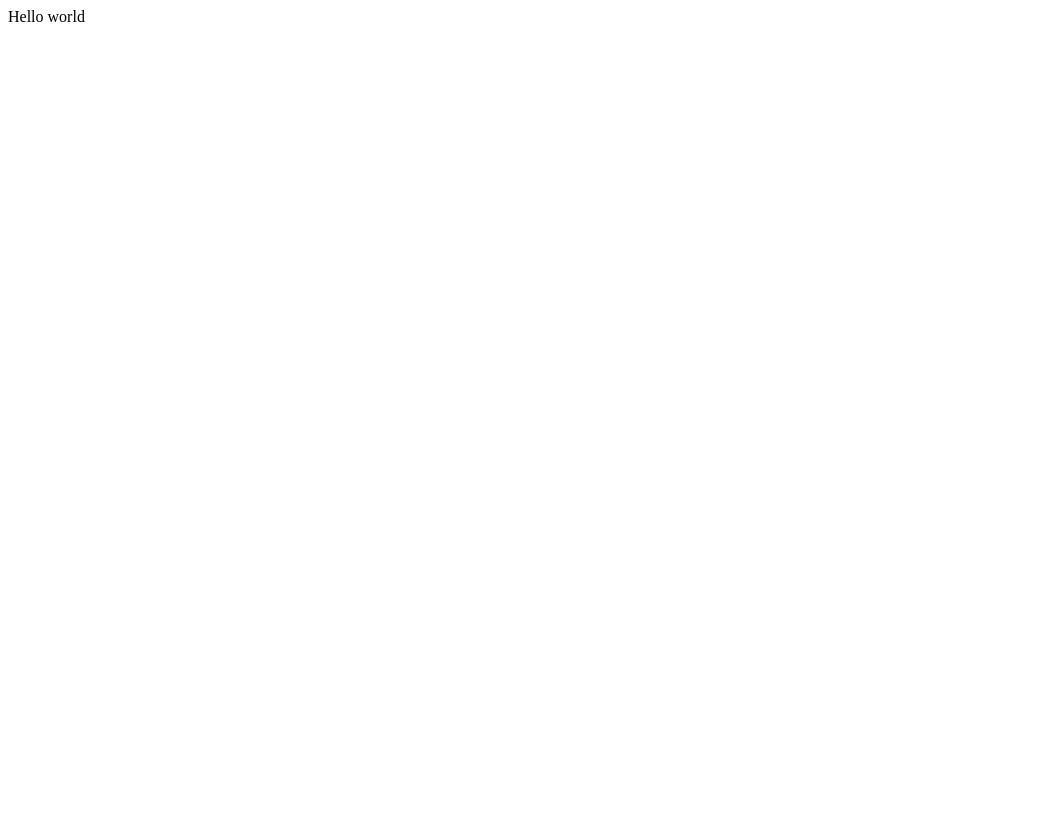
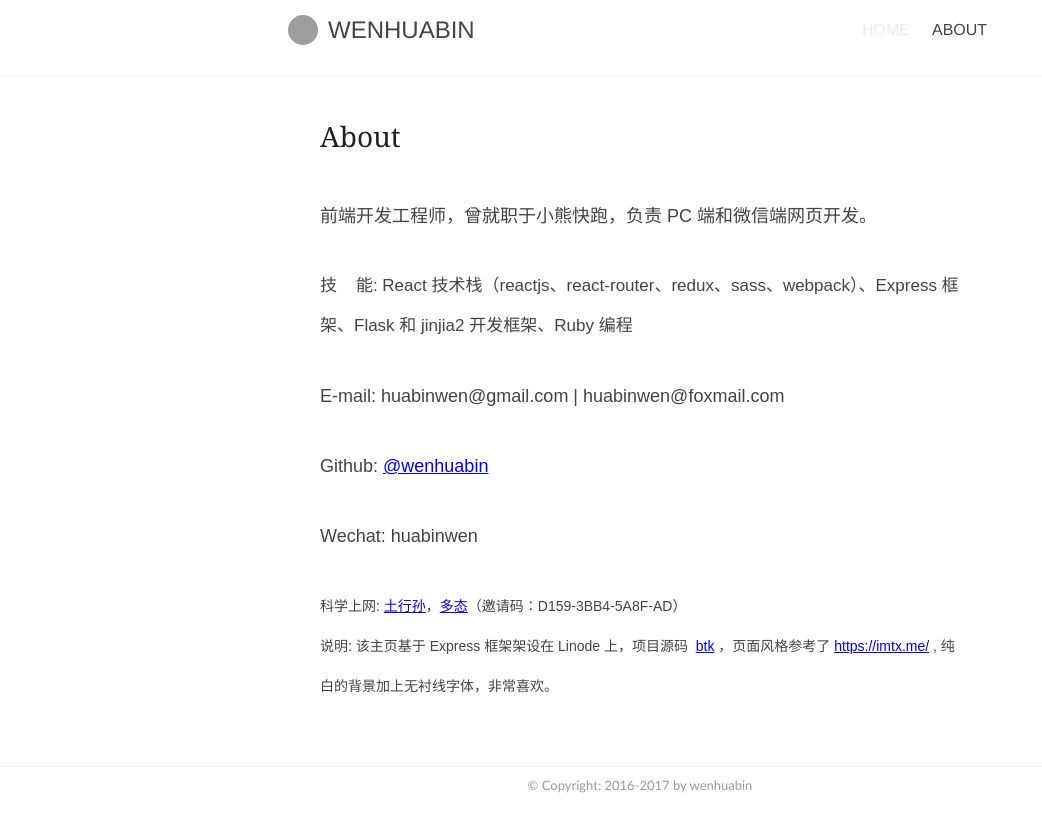
Before and after one commit to wenhuabin/wenhuabin.github.io, a plain HTML site: page index.html in a window 1280 px wide. Shown: the whole page, without its empty margins (0-1042 px from the left). Drawn offline with Linux system fonts and the light colour scheme; grey boxes are pictures that could not be loaded.

Commit message:
添加主页

```diff
--- /dev/null
+++ b/0.e1191d8680856d918a0b.css
@@ -0,0 +1,135 @@
+html {
+  position: absolute;
+  left: 0;
+  right: 0;
+  top: 0;
+  bottom: 0;
+  max-width: 640rem;
+  margin: 0 auto;
+  min-height: 100%; }
+
+table {
+  border-collapse: collapse; }
+  table th,
+  table td {
+    padding: 0; }
+
+body {
+  font-family: 'Microsoft Yahei', Helvetica, sans-serif;
+  min-height: 100%;
+  background-color: #fff;
+  margin: 0 auto; }
+
+ul {
+  padding: 0;
+  margin: 0; }
+
+li {
+  list-style: none; }
+
+button,
+input {
+  border: 0;
+  outline: 0;
+  padding: 0;
+  margin: 0; }
+
+button:disabled,
+input[type='button']:disabled {
+  color: #666 !important;
+  background-color: #ddd !important; }
+
+input {
+  -webkit-appearance: none; }
+
+.page {
+  margin: 0;
+  height: 100%;
+  padding-top: 15px;
+  overflow: hidden; }
+  .page .header {
+    margin: auto;
+    width: 55%;
+    height: 30px;
+    color: #444;
+    font-family: "Avenir Next","Avenir","Helvetica Neue",sans-serif;
+    text-transform: uppercase;
+    text-decoration: none;
+    overflow: hidden; }
+  .page .line {
+    margin-top: 30px;
+    height: 0;
+    border-bottom: 1px solid #f5f5f5; }
+  .page .footer {
+    margin-top: 30px;
+    width: 100%;
+    padding: 10px 0 20px;
+    text-align: center;
+    border-top: 1px solid #eee;
+    color: #999;
+    font-size: 13px;
+    font-family: "Optima","Helvetica Neue",sans-serif; }
+
+.header .bike,
+.header .brand,
+.header .nav-home,
+.header .nav-about {
+  height: 30px;
+  position: relative;
+  display: inline-block;
+  line-height: 30px; }
+
+.header .bike {
+  float: left;
+  width: 30px;
+  height: 30px;
+  border-radius: 30px; }
+
+.header .brand {
+  margin-left: 10px;
+  float: left;
+  font-size: 24px;
+  font-weight: 300; }
+
+.header .nav-home,
+.header .nav-about {
+  width: 60px;
+  margin-left: 10px;
+  float: right;
+  font-size: 16px;
+  cursor: pointer; }
+
+.header .nav-home {
+  opacity: 0.1; }
+
+.header .nav-home:hover {
+  opacity: 1; }
+
+.header .nav-about:hover {
+  font-size: 17px; }
+
+.profile {
+  margin: auto;
+  width: 50%;
+  height: auto;
+  overflow: hidden; }
+  .profile .about {
+    margin: 30px 0 20px;
+    line-height: 60px;
+    font-size: 28px;
+    font-weight: 300;
+    font-family: "Georgia","Xin Gothic","PingFang SC","Hiragino Sans GB","Droid Sans Fallback","Microsoft YaHei",sans-serif;
+    color: #222223; }
+  .profile .detail {
+    margin: 30px 0 30px;
+    font-size: 18px;
+    line-height: 40px;
+    font-family: "Lora","Xin Gothic","PingFang SC","Hiragino Sans GB","Droid Sans Fallback","Microsoft YaHei",sans-serif;
+    color: #444443; }
+  .profile .skill {
+    font-size: 17px; }
+  .profile .state,
+  .profile .shadow {
+    font-size: 14px; }
+  .profile .shadow {
+    margin-bottom: -30px; }
--- a/index.html
+++ b/index.html
@@ -1 +1 @@
-Hello world
+<!DOCTYPE HTML><html><head><meta charset=UTF-8><meta name=renderer content=webkit><meta http-equiv=X-UA-Compatible content="IE=Edge,chrome=1"><title>About | WENHUABIN</title><link href=./0.e1191d8680856d918a0b.css rel=stylesheet></head><body><div class=page><div class=header><img src=./air.jpg class=bike><div class=brand>WENHUABIN</div><div class=nav-about>ABOUT</div><div class=nav-home>HOME</div></div><div class=line></div><div class=profile><div class=about>About</div><div class="description detail">前端开发工程师，曾就职于小熊快跑，负责 PC 端和微信端网页开发。</div><div class="skill detail">技&nbsp;&nbsp;&nbsp;&nbsp;能: React 技术栈（reactjs、react-router、redux、sass、webpack）、Express 框架、Flask 和 jinjia2 开发框架、Ruby 编程</div><div class="email detail">E-mail: huabinwen@gmail.com | huabinwen@foxmail.com</div><div class="github detail">Github: <a href=https://github.com/wenhuabin>@wenhuabin</a></div><div class="weixin detail">Wechat: huabinwen</div><div class="shadow detail">科学上网: <a href=https://dundi.in/ >土行孙</a>，<a href=https://dundi.in/ >多态</a>（邀请码：D159-3BB4-5A8F-AD）</div><div class="state detail">说明: 该主页基于 Express 框架架设在 Linode 上，项目源码 &nbsp;<a href=https://github.com/wenhuabin/btk>btk</a> ，页面风格参考了 <a href=https://imtx.me/ >https://imtx.me/</a> , 纯白的背景加上无衬线字体，非常喜欢。</div></div><div class=footer>&copy; Copyright: 2016-2017 by wenhuabin</div></div><script type=text/javascript src=./bin/js/0.9001bfdb8dc452568e64.js></script></body></html>
```
Also changed, not shown: 1 other file.
